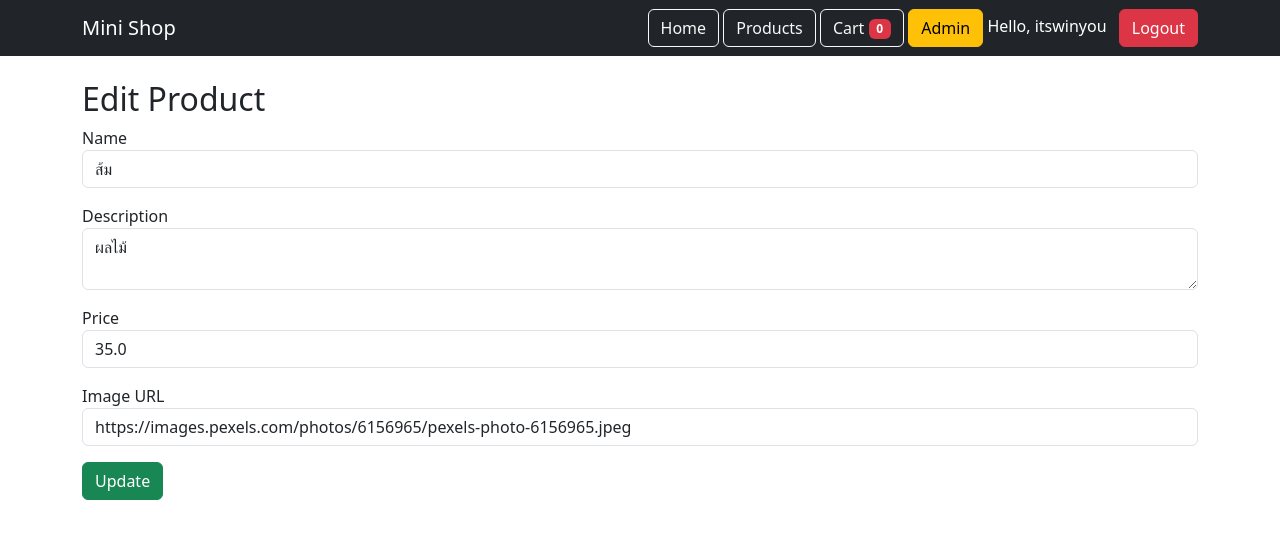
After one commit to WIN18953/mini_shop, a Flask app: page /edit_product/3 in a window 1280 px wide. The commit adds this page. Shown: the top 539 px of the page. Run offline with Flask 3, Linux system fonts and the light colour scheme; a user stored in the database is signed in.

Commit message:
Add admin edit and delete product feature

```diff
--- a/app.py
+++ b/app.py
@@ -168,6 +168,29 @@ def remove_from_cart(product_id):
 
     return redirect(url_for("cart"))
 
+@app.route("/delete_product/<int:id>", methods=["POST"])
+@login_required
+def delete_product(id):
+    product = Product.query.get_or_404(id)
+    db.session.delete(product)
+    db.session.commit()
+    return redirect(url_for("products"))
+
+@app.route("/edit_product/<int:id>", methods=["GET", "POST"])
+@login_required
+def edit_product(id):
+    product = Product.query.get_or_404(id)
+
+    if request.method == "POST":
+        product.name = request.form["name"]
+        product.description = request.form["description"]
+        product.price = request.form["price"]
+        product.image = request.form["image"]
+        db.session.commit()
+        return redirect(url_for("products"))
+
+    return render_template("edit_product.html", product=product)
+
 if __name__ == "__main__":
     with app.app_context():
         db.create_all()
--- a/templates/base.html
+++ b/templates/base.html
@@ -39,4 +39,3 @@
 
 </body>
 </html>
-<a href="/add_product" class="btn btn-success">Add Product</a>
--- /dev/null
+++ b/templates/edit_product.html
@@ -0,0 +1,30 @@
+{% extends "base.html" %}
+{% block content %}
+
+<h2>Edit Product</h2>
+
+<form method="POST">
+    <div class="mb-3">
+        <label>Name</label>
+        <input type="text" name="name" class="form-control" value="{{ product.name }}">
+    </div>
+
+    <div class="mb-3">
+        <label>Description</label>
+        <textarea name="description" class="form-control">{{ product.description }}</textarea>
+    </div>
+
+    <div class="mb-3">
+        <label>Price</label>
+        <input type="number" name="price" class="form-control" value="{{ product.price }}">
+    </div>
+
+    <div class="mb-3">
+        <label>Image URL</label>
+        <input type="text" name="image" class="form-control" value="{{ product.image }}">
+    </div>
+
+    <button type="submit" class="btn btn-success">Update</button>
+</form>
+
+{% endblock %}
```
Also changed, not shown: templates/products.html (+12 -0 lines), instance/database.db.
